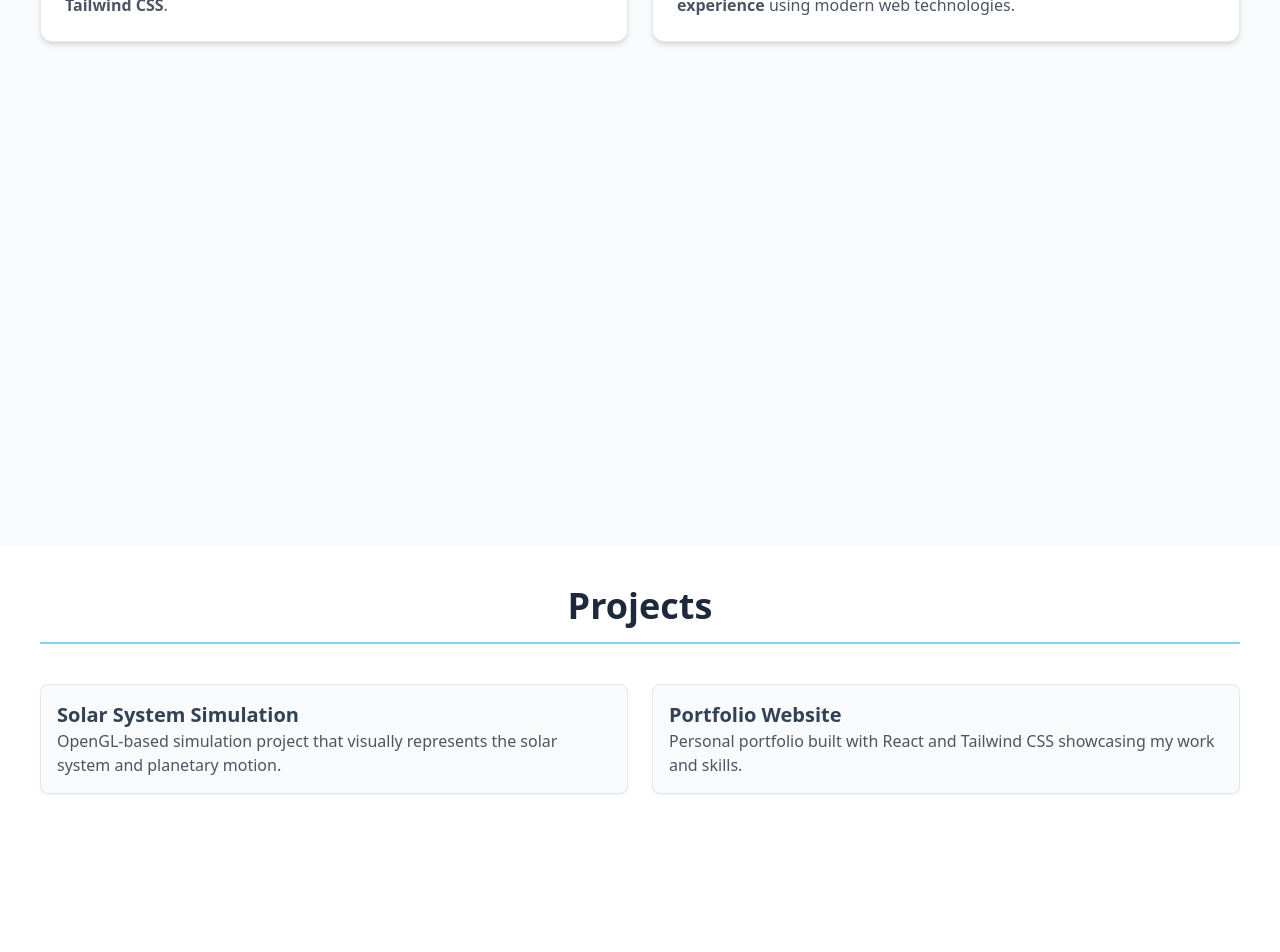
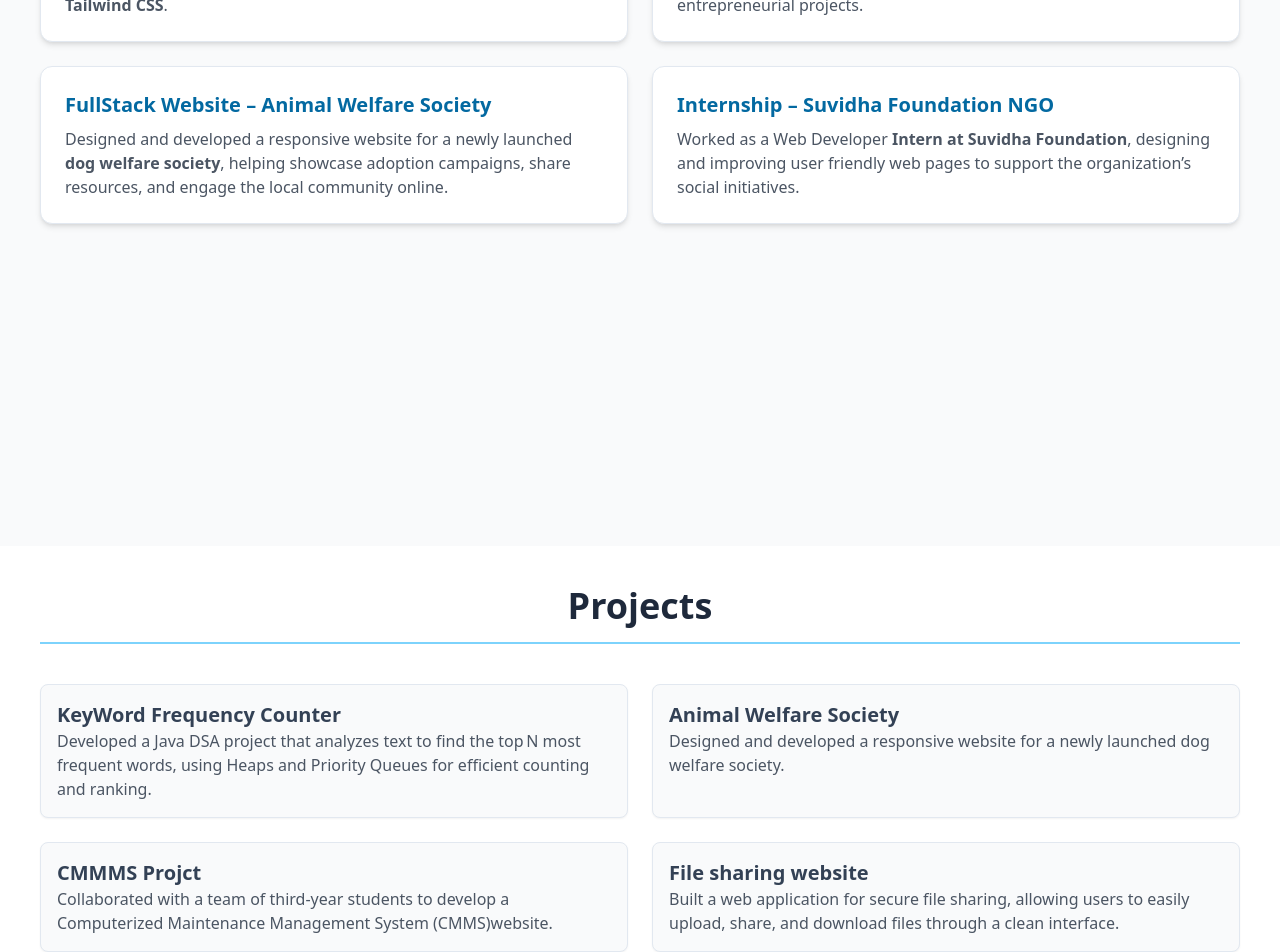
Before and after one commit to Aryan1mishra/Main-Portfolio, a React (Create React App) app: page / in a window 1280 px wide. Shown: the part 1480-2432 px from the top of the page. Before the commit the page ends 2314 px from the top, so only its background shows below. Built offline with nearby package versions, Linux system fonts and the light colour scheme.

Commit message:
new commit

```diff
--- a/src/Components/Experiance.js
+++ b/src/Components/Experiance.js
@@ -35,10 +35,37 @@ function Experience() {
           whileHover={{ scale: 1.02 }}
         >
           <h3 className="text-xl font-semibold text-sky-700 mb-2">
-            Web Developer – Suvidha Foundation
+            Tech Head – Enactus
           </h3>
           <p className="text-gray-600 text-sm sm:text-base">
-            Completed a 2-month internship improving the official website. Focused on creating <strong>responsive pages</strong> and enhancing <strong>user experience</strong> using modern web technologies.
+            Serving as Teach Head at Enactus, leading workshops and <strong>mentoring students</strong> to develop impactful, socially driven technical and entrepreneurial projects.
+          </p>
+        </motion.div>
+
+
+        {/* dog society */}
+        <motion.div
+          className="bg-white p-6 rounded-xl shadow-md border border-slate-200 hover:shadow-lg transition duration-300"
+          whileHover={{ scale: 1.02 }}
+        >
+          <h3 className="text-xl font-semibold text-sky-700 mb-2">
+            FullStack Website – Animal Welfare Society
+          </h3>
+          <p className="text-gray-600 text-sm sm:text-base">
+           Designed and developed a responsive website for a newly launched <strong>dog welfare society</strong>, helping showcase adoption campaigns, share resources, and engage the local community online.
+          </p>
+        </motion.div>
+
+        {/* suvidha foundation */}
+        <motion.div
+          className="bg-white p-6 rounded-xl shadow-md border border-slate-200 hover:shadow-lg transition duration-300"
+          whileHover={{ scale: 1.02 }}
+        >
+          <h3 className="text-xl font-semibold text-sky-700 mb-2">
+            Internship – Suvidha Foundation NGO
+          </h3>
+          <p className="text-gray-600 text-sm sm:text-base">
+           Worked as a Web Developer <strong>Intern at Suvidha Foundation</strong>, designing and improving user friendly web pages to support the organization’s social initiatives.
           </p>
         </motion.div>
       </div>
--- a/src/Components/Project.js
+++ b/src/Components/Project.js
@@ -18,16 +18,34 @@ function Project() {
 
   const projects = [
     {
-      title: 'Solar System Simulation',
-      desc: 'OpenGL-based simulation project that visually represents the solar system and planetary motion.',
-      code: 'https://github.com/your-username/solar-system-simulation',
-      live: 'https://your-live-link.com/solar-system',
+      title: 'KeyWord Frequency Counter',
+      desc: 'Developed a Java DSA project that analyzes text to find the top N most frequent words, using Heaps and Priority Queues for efficient counting and ranking.',
+      code: 'hhttps://github.com/Aryan1mishra/keyword-Frequency-Count',
+      live: 'https://github.com/Aryan1mishra/keyword-Frequency-Count',
     },
     {
-      title: 'Portfolio Website',
-      desc: 'Personal portfolio built with React and Tailwind CSS showcasing my work and skills.',
-      code: 'https://github.com/your-username/portfolio-website',
-      live: 'https://your-live-link.com/portfolio',
+      title: 'Animal Welfare Society',
+      desc: 'Designed and developed a responsive website for a newly launched dog welfare society.',
+      code: 'https://github.com/Aryan1mishra/Animal-wellfare-society',
+      live: 'https://animalwellfaree.netlify.app/',
+    },
+    {
+      title: 'CMMMS Projct',
+      desc: 'Collaborated with a team of third-year students to develop a Computerized Maintenance Management System (CMMS)website.',
+      code: 'https://github.com/Aryan1mishra/CMMS-project-3Year',
+      live: 'https://cmmsthapar.netlify.app/',
+    },
+    {
+      title: 'File sharing website',
+      desc: 'Built a web application for secure file sharing, allowing users to easily upload, share, and download files through a clean interface.',
+      code: 'https://github.com/Aryan1mishra/File-share-application',
+      live: 'https://github.com/Aryan1mishra/File-share-application',
+    },
+    {
+      title: 'Gorilla Game',
+      desc: 'Built a web application for secure file sharing, allowing users to easily upload, share, and download files through a clean interface.',
+      code: 'https://github.com/Aryan1mishra/gorilla-game',
+      live: 'https://aryan1mishra.github.io/gorilla-game/',
     },
   ];
 
```
